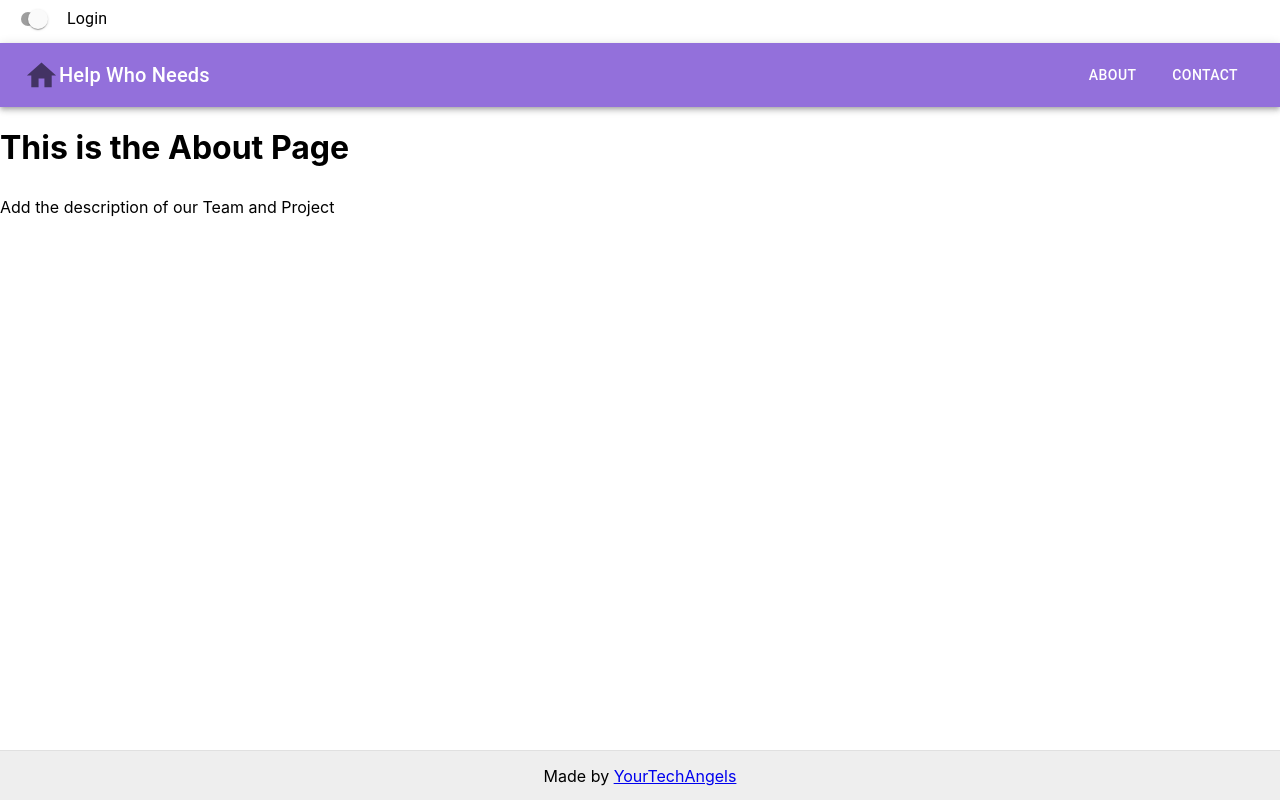
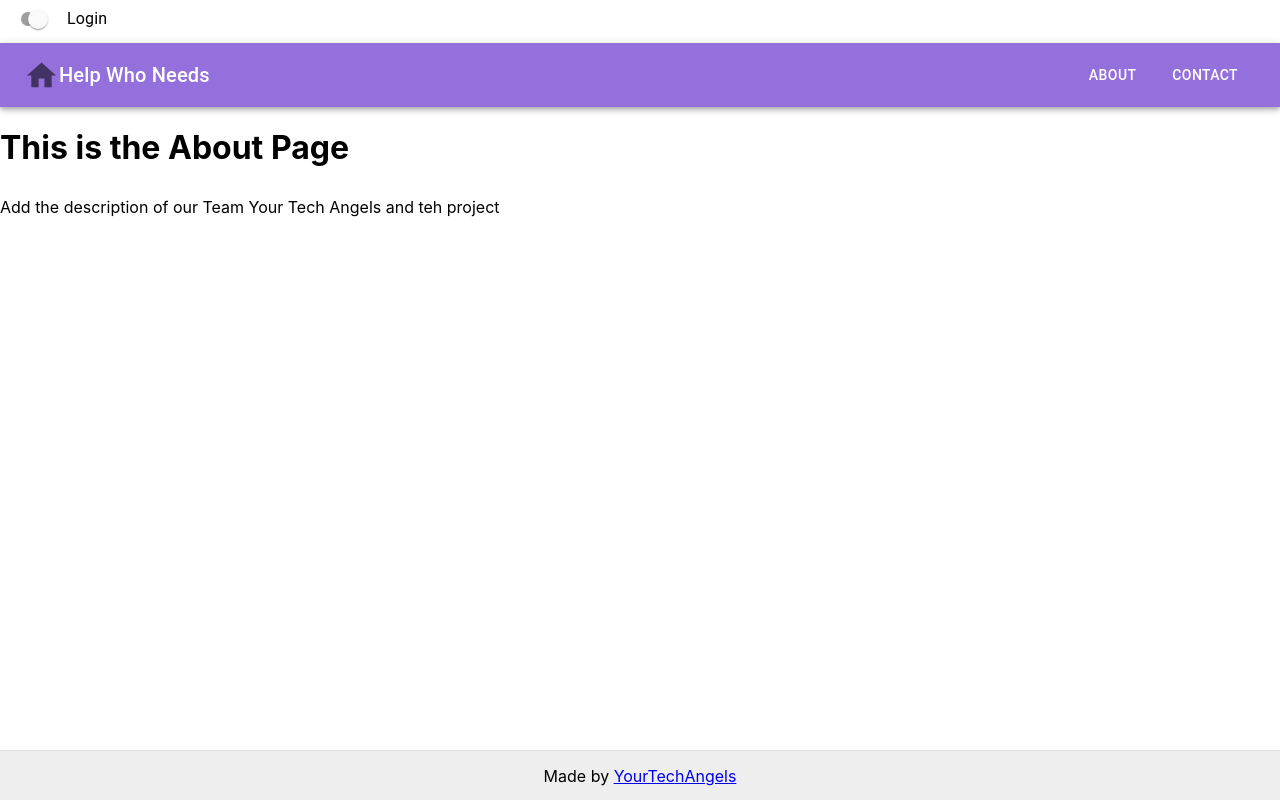
Before and after one commit to sktrip/HelpWhoNeeds, a React (Create React App) app: page /about in a window 1280 px wide. Built offline with nearby package versions, Linux system fonts and the light colour scheme; the HTML template or start-up script is replaced by a standard one.

Commit message:
Push the latest main version

```diff
--- a/src/components/About/about.js
+++ b/src/components/About/about.js
@@ -3,7 +3,7 @@ const About = () => (
     <div>
         <h1>This is the About Page</h1>
         <p>
-            Add the description of our Team and Project
+            Add the description of our Team Your Tech Angels and teh project
     </p>
     </div>
 );
```
